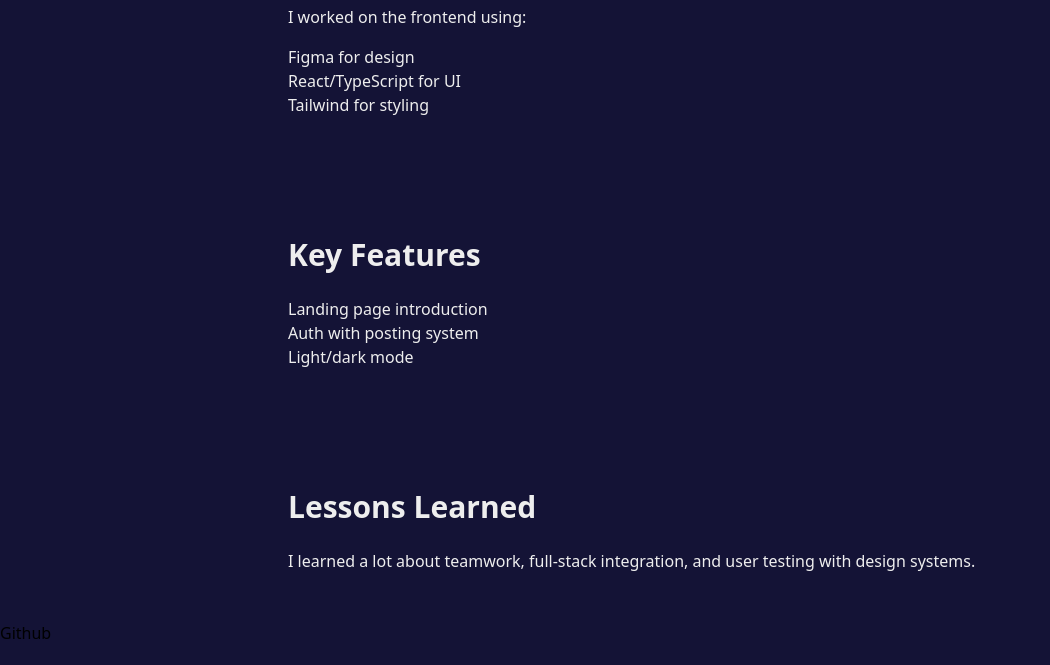
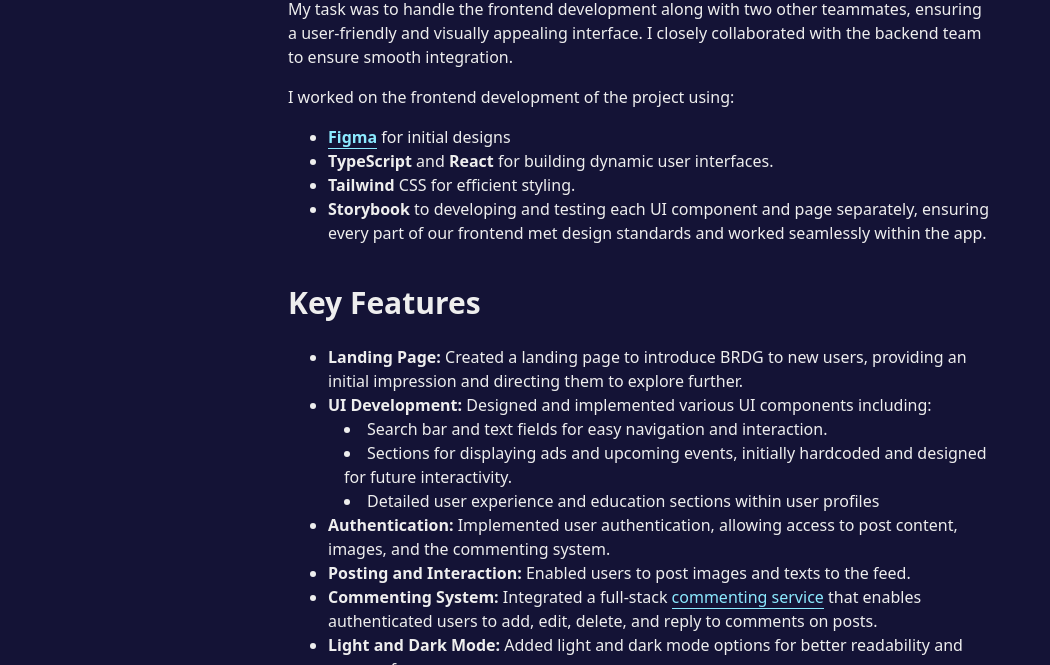
Before and after one commit to fatima-yar/fatima-yar.github.io, an Astro site: page /brdg in a window 1280 px wide. Shown: the part 891-1556 px from the top of the page, without its empty margins (0-1050 px from the left). Built offline with nearby package versions, Linux system fonts and the light colour scheme; Astro itself is replaced by a stand-in of ours; a web font is replaced by a local one; what tailwind-hamburgers would draw is missing.

Commit message:
add brgd

```diff
--- a/src/components/UI/Section.astro
+++ b/src/components/UI/Section.astro
@@ -2,9 +2,9 @@
 const { headline } = Astro.props
 ---
 <section class="text-lightGrey flex flex-col items-center justify-center px-4">
-  <div class="w-full max-w-3xl p-8 text-left">
+  <div class="w-full max-w-3xl px-8 py-2 text-left">
     {headline && (
-      <h2 class="text-3xl pb-6 pt-10 font-bold">{headline}</h2>
+      <h2 class="text-3xl pb-6 pt-2 font-bold">{headline}</h2>
     )}
     <div class="[&>*]:pb-4 prose prose-invert">
       <slot />
--- a/src/pages/brdg.astro
+++ b/src/pages/brdg.astro
@@ -7,31 +7,51 @@
   videoSrc="https://www.youtube.com/embed/PR__eFQsnhg?si=1Ky8ByY8FdCK6yc8"
   githubHref="https://github.com/kahikatea-2024/brdge-app"
 >
+<div>
   <Section headline="Project Description">
     <p>
-      BRDG is a social media platform specifically designed for junior developers, recent graduates, career changers, and school leavers. Our team of five at Dev Academy recognized that many new entrants to the tech industry find platforms like LinkedIn overwhelming. We created BRDG to provide a more supportive space for their transition into tech careers.
+     BRDG is a social media platform specifically designed for junior developers, recent graduates, career changers, and school leavers. Our team of five at Dev Academy recognized that many new entrants to the tech industry find platforms like LinkedIn overwhelming. We created BRDG to provide a more supportive space for their transition into tech careers.
+        Initially, we used Shrek's family as our users to develop and test the platform, helping us refine the user experience.
     </p>
-    <p>
-      I worked on the frontend using:
-    </p>
-    <ul>
-      <li>Figma for design</li>
-      <li>React/TypeScript for UI</li>
-      <li>Tailwind for styling</li>
-    </ul>
+    <p>My task was to handle the frontend development along with two other teammates, ensuring a user-friendly and visually appealing interface. I closely collaborated with the backend team to ensure smooth integration.</p>
+    <p>I worked on the frontend development of the project using:</p>
+<ul class="list-disc pl-10 ">
+        <li><strong> <span class="text-lightBlue border-b border-lightBlue hover:border-gray-500"><a target="_blank"href="https://www.Figma.com/design/4vP43NdXUrPfquFEEVr8UT/brdg?node-id=0-1&p=f&t=SAiNtG8gUlYrFNnS-0">Figma</a></span> </strong>for initial designs</li>
+        <li><strong>TypeScript</strong> and <strong>React</strong> for building dynamic user interfaces.</li>
+        <li><strong>Tailwind</strong> CSS for efficient styling.</li>
+        <li><strong>Storybook</strong> to developing and testing each UI component and page separately, ensuring every part of our frontend met design standards and worked seamlessly within the app.</li>
+      </ul>
+  </Section>
+  <Section headline="Key Features">
+      <ul class="list-disc pl-10 pb-4">
+        <li><strong>Landing Page: </strong> Created a landing page to introduce BRDG to new users, providing an initial impression and directing them to explore further.</li>
+
+        <li><strong>UI Development: </strong>Designed and implemented various UI components including:
+       <ul class="list-disc list-inside">
+          <li class="pl-4 ">Search bar and text fields for easy navigation and interaction.</li>
+
+          <li class="pl-4 ">Sections for displaying ads and upcoming events, initially hardcoded and designed for future interactivity.</li>
+
+          <li class="pl-4 ">Detailed user experience and education sections within user profiles</li>
+        </ul>
+        </li>
+
+        <li><strong>Authentication: </strong>Implemented user authentication, allowing access to post content, images, and the commenting system.</li>
+        <li><strong>Posting and Interaction: </strong>Enabled users to post images and texts to the feed.</li>
+        <li><strong>Commenting System: </strong>Integrated a full-stack <span class="text-lightBlue border-b border-lightBlue hover:border-gray-500"><a target="_blank"href="https://fatima-yar.github.io/commentingService/">commenting service</a></span> that enables authenticated users to add, edit, delete, and reply to comments on posts.</li>
+
+        <li><strong>Light and Dark Mode: </strong> Added light and dark mode options for better readability and user preference.</li>
+      </ul>
   </Section>
 
-  <Section headline="Key Features">
-    <ul>
-      <li>Landing page introduction</li>
-      <li>Auth with posting system</li>
-      <li>Light/dark mode</li>
-    </ul>
+  <Section>
+    <p> By leveraging these technologies and methodologies, we successfully developed an MVP of BRDG within the week, featuring:</p>
+
+       <ul class="list-disc pl-10 pt-4 ">
+        <li><strong>Three Pages: </strong>  Introduced a cohesive Landing Page, dynamic Main Page with robust navigation and search functions, and detailed Profile Page highlighting user interactions.</li>
+        <li><strong>Navigation and Search:</strong> Improved user navigation with a single menu across main and profile pages, making platform features easier to find and use.</li>
+        <li><strong>User Interaction:</strong>Integrated a feed for posts, enabling users to create multimedia content, interact through comments, and reactions.</li>
+      </ul>
   </Section>
-
-  <Section headline="Lessons Learned">
-    <p>
-      I learned a lot about teamwork, full-stack integration, and user testing with design systems.
-    </p>
-  </Section>
+  </div>
 </Pages>
```
